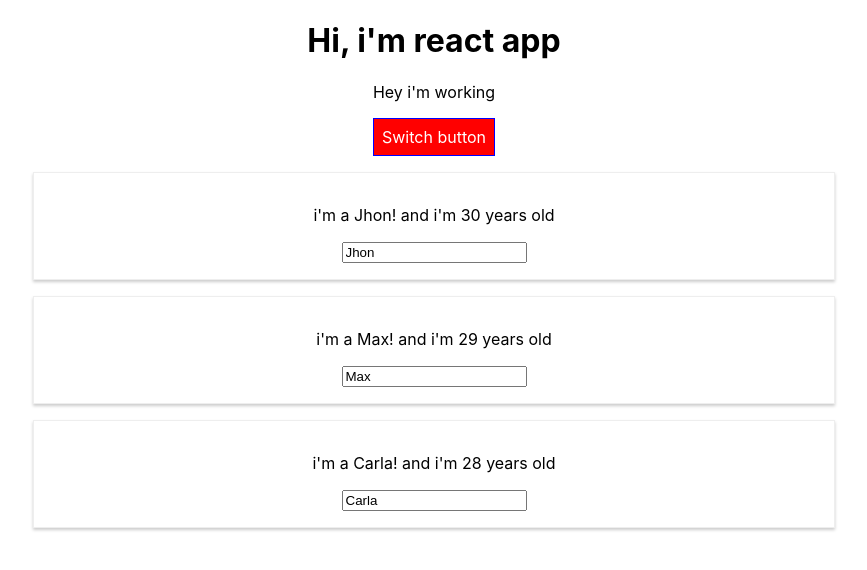
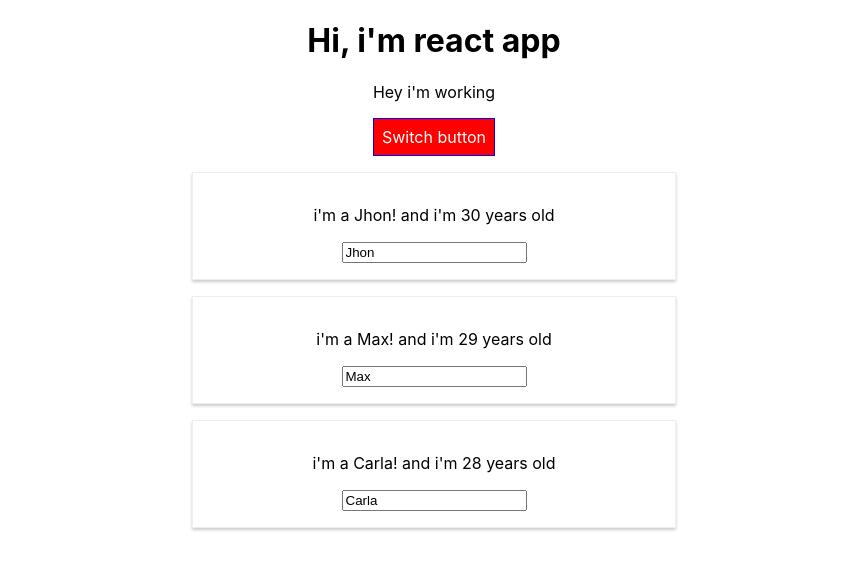
Before and after one commit to jhonattanbenitez/react-practice, a React (Create React App) app: page / in a window 1280 px wide. Both pictures are taken after a click on the button "Switch button". Shown: the top 570 px of the page, without its empty margins (206-1073 px from the left). Built offline with nearby package versions, Linux system fonts and the light colour scheme.

Commit message:
medias queries

```diff
--- a/src/App.js
+++ b/src/App.js
@@ -1,6 +1,6 @@
 import React, { Component } from 'react';
 import Person from './Person/Person';
-import Radium from 'radium';
+import Radium, {StyleRoot} from 'radium';
 import './App.css';
 
 class App extends Component {
@@ -78,12 +78,14 @@
       classes.push('bold');
     }
     return (
+      <StyleRoot>
         <div className="App">
           <h1>Hi, i'm react app</h1>
           <p className={classes.join(' ')}>Hey i'm working</p>
           <button style={style} onClick={this.togglePersonsHandler}>Switch button</button>
           {persons}
         </div>
+      </StyleRoot>
     );
   }
 }
--- a/src/Person/Person.js
+++ b/src/Person/Person.js
@@ -1,9 +1,15 @@
 import React from 'react';
 import './person.css';
+import Radium from 'radium'
 
 const person =(props) =>{
+    const style = {
+        '@media (min-width: 500px)':{
+            width: '450px'
+        }
+    };
     return (
-    <div className="Person">
+    <div className="Person" style={style}>
         <p onClick={props.click}>i'm a {props.name}! and i'm {props.age} years old</p>
         <p>{props.children}</p>
         <input type="text" onChange={props.changed} value={props.name}/>
@@ -11,4 +17,4 @@
     );
 }
 
-export default person;
+export default Radium(person);
```
Lines whose indentation alone changed are shown as unchanged.
